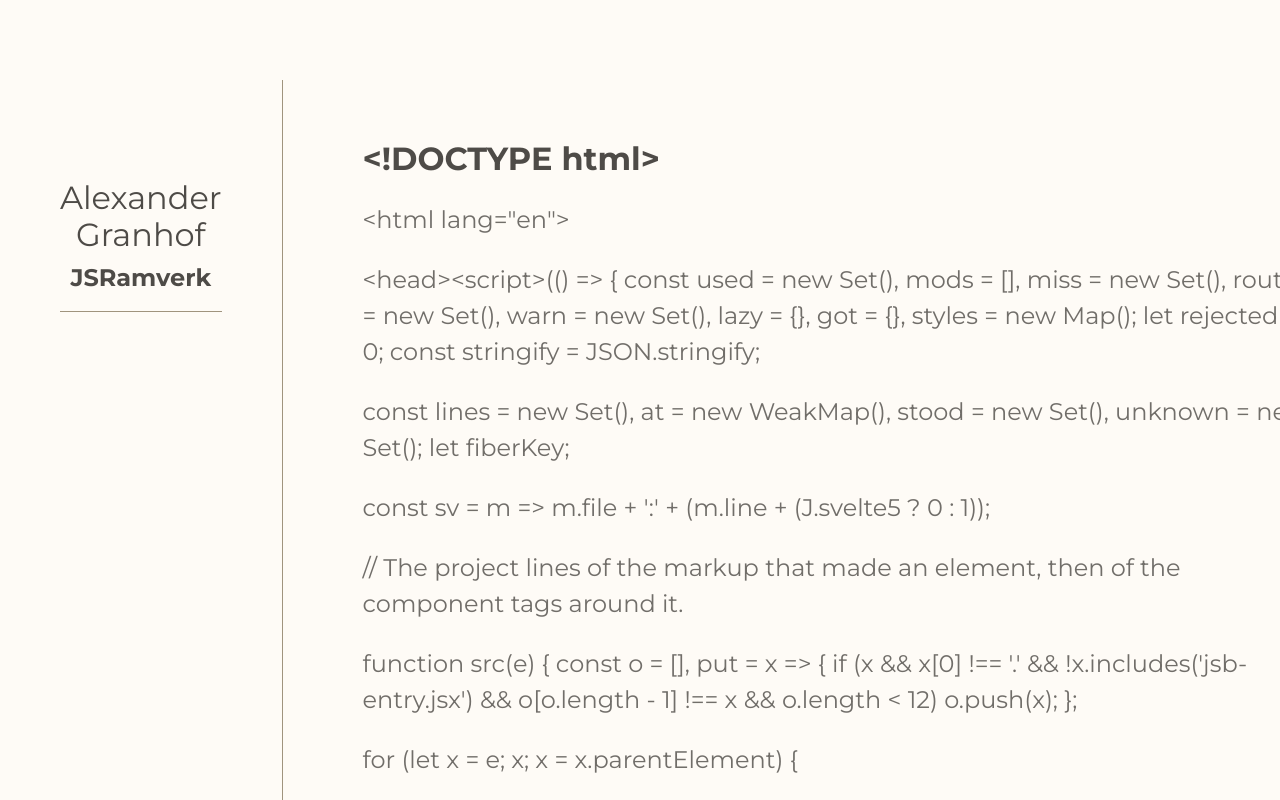
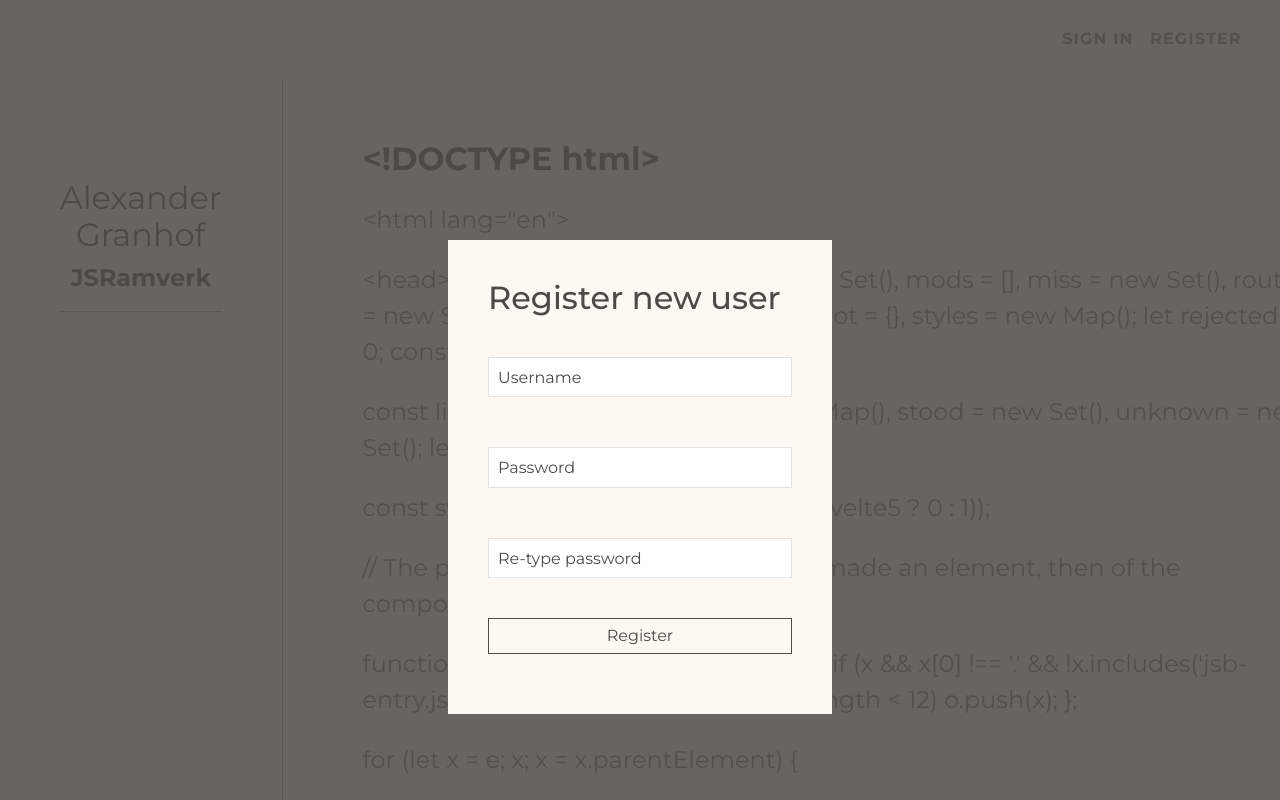
Before and after one commit to AlexanderGranhof/jsramverk-me-sida, a React (Create React App) app in the folder client/: page / in a window 1280 px wide. Shown: the top 800 px of the page. Built offline with nearby package versions, Linux system fonts and the light colour scheme.

Commit message:
moved router part into its own view

```diff
--- a/client/src/App.module.scss
+++ b/client/src/App.module.scss
@@ -5,21 +5,4 @@
     height: 100vh;
     padding: 10vh clamp(100px, 5vh, 800px);
     padding-left: 0;
-
-    .content {
-        padding: 40px 80px;
-        position: relative;
-        width: 100%;
-
-        h1 {
-            width: 30ch;
-        }
-
-        p {
-            font-size: clamp(16px, 2vw, 24px);
-            width: 60ch;
-            line-height: 150%;
-            opacity: 0.8;
-        }
-    }
 }
--- a/client/src/App.transitions.scss
+++ /dev/null
@@ -1,44 +0,0 @@
-.page-enter {
-    position: absolute;
-    top: 40px;
-    left: -100vw;
-}
-
-.page-enter-active {
-    left: 80px;
-    transition: all 500ms ease-in-out;
-}
-
-.page-exit {
-    position: absolute;
-    top: 40px;
-    left: 80px;
-}
-
-.page-exit-active {
-    transition: all 500ms ease-in-out;
-    left: 100vw;
-}
-
-// .page-rev-exit {
-//     position: absolute;
-//     top: 40px;
-//     left: 80px;
-// }
-
-// .page-rev-exit-active {
-//     left: 100%;
-//     transition: all 500ms ease-in-out;
-// }
-
-// .page-rev-enter {
-//     position: absolute;
-//     top: 40px;
-//     left: 100%;
-// }
-
-// .page-rev-enter-active {
-//     transition: all 500ms ease-in-out;
-//     opacity: 0;
-//     left: 80px;
-// }
--- a/client/src/App.tsx
+++ b/client/src/App.tsx
@@ -1,40 +1,31 @@
-import React, { FunctionComponent } from 'react'
+import React, { FunctionComponent, useState } from 'react'
 import styles from './App.module.scss'
-import './App.transitions.scss'
 
-import { BrowserRouter as Router, Route, Switch } from 'react-router-dom'
-import { CSSTransition, TransitionGroup } from 'react-transition-group'
+import { BrowserRouter as Router } from 'react-router-dom'
 
 import Nav from './components/nav/nav'
+import TopNav from './components/nav/top/top'
 
-import Report from './components/report/report'
+import Main from './views/main/main'
+import Register from './components/register/register'
 
 const App: FunctionComponent = () => {
+    const [showRegister, setShowRegister] = useState(true)
+
+    const handleMenuClick = (item: string) => {
+        console.log(item)
+        if (item === 'register') {
+            return setShowRegister(true)
+        }
+    }
+
     return (
         <div className={styles['container']}>
             <Router>
+                {showRegister && <Register onClose={() => setShowRegister(false)} />}
+                <TopNav onClick={handleMenuClick} />
                 <Nav />
-                <div className={styles['content']}>
-                    <Route
-                        render={({ location }) => (
-                            <TransitionGroup>
-                                <CSSTransition
-                                    key={location.pathname}
-                                    timeout={5000}
-                                    classNames="page"
-                                >
-                                    <Switch location={location}>
-                                        <Route exact path="/" component={Report} />
-                                        <Route
-                                            path="/reports/week/:weekNumber"
-                                            component={Report}
-                                        />
-                                    </Switch>
-                                </CSSTransition>
-                            </TransitionGroup>
-                        )}
-                    ></Route>
-                </div>
+                <Main />
             </Router>
         </div>
     )
--- /dev/null
+++ b/client/src/views/main/main.module.scss
@@ -0,0 +1,16 @@
+.content {
+    padding: 40px 80px;
+    position: relative;
+    width: 100%;
+
+    h1 {
+        width: 30ch;
+    }
+
+    p {
+        font-size: clamp(16px, 2vw, 24px);
+        width: 60ch;
+        line-height: 150%;
+        opacity: 0.8;
+    }
+}
--- /dev/null
+++ b/client/src/views/main/main.transitions.scss
@@ -0,0 +1,21 @@
+.page-enter {
+    position: absolute;
+    top: 40px;
+    left: -100vw;
+}
+
+.page-enter-active {
+    left: 80px;
+    transition: all 500ms ease-in-out;
+}
+
+.page-exit {
+    position: absolute;
+    top: 40px;
+    left: 80px;
+}
+
+.page-exit-active {
+    transition: all 500ms ease-in-out;
+    left: 100vw;
+}
--- /dev/null
+++ b/client/src/views/main/main.tsx
@@ -0,0 +1,29 @@
+import React, { FunctionComponent } from 'react'
+import styles from './main.module.scss'
+import './main.transitions.scss'
+import { Route, Switch } from 'react-router-dom'
+import { TransitionGroup, CSSTransition } from 'react-transition-group'
+
+import Report from '../../components/report/report'
+
+const Main: FunctionComponent = () => {
+    return (
+        <div className={styles['content']}>
+            <Route
+                render={({ location }) => (
+                    <TransitionGroup>
+                        <CSSTransition key={location.pathname} timeout={5000} classNames="page">
+                            <Switch location={location}>
+                                <Route exact path="/" component={Report} />
+                                <Route path="/reports/week/:weekNumber" component={Report} />
+                                <Route path="/register" />
+                            </Switch>
+                        </CSSTransition>
+                    </TransitionGroup>
+                )}
+            ></Route>
+        </div>
+    )
+}
+
+export default Main
```
